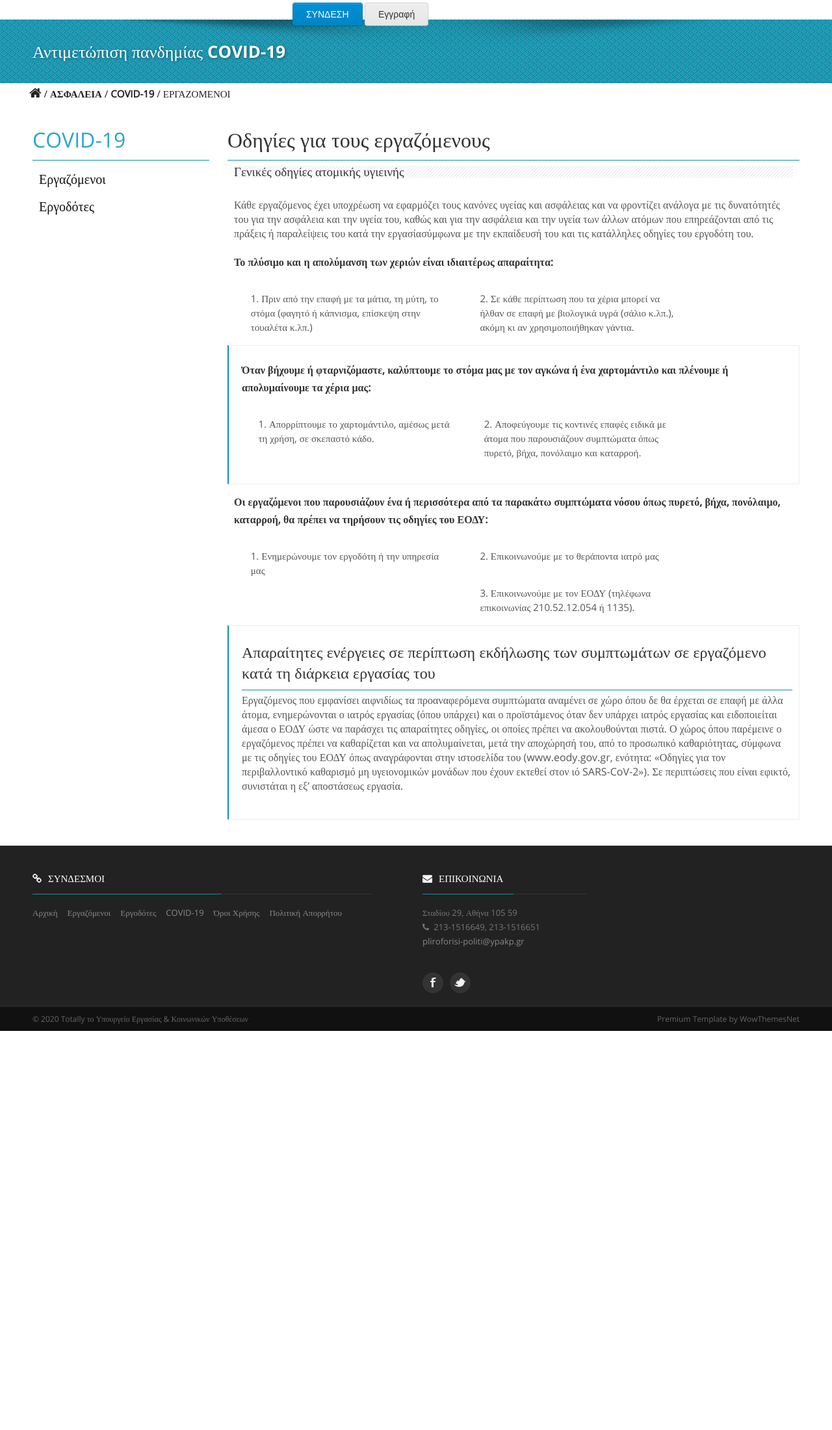
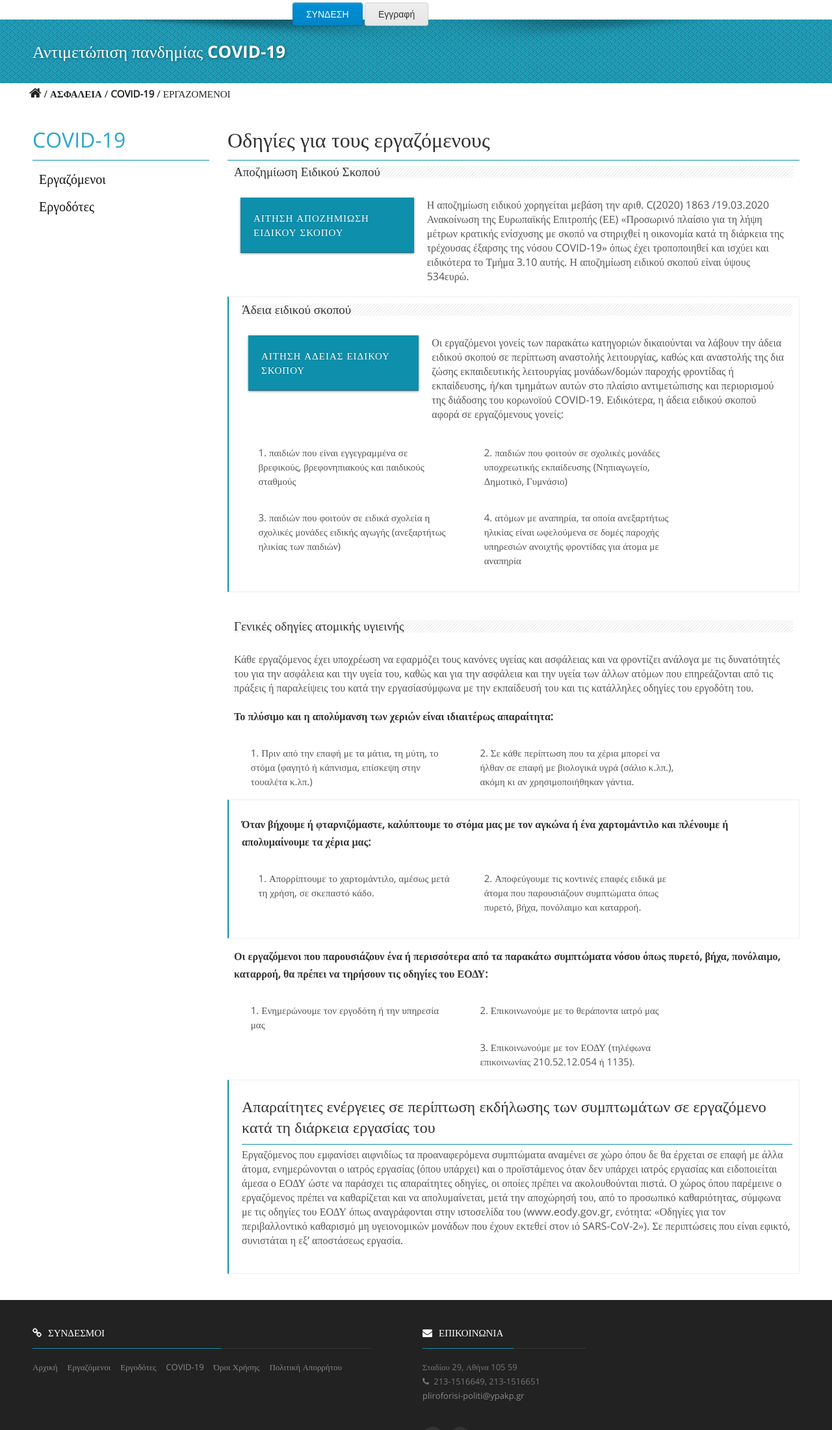
Before and after one commit to lpapadakos/eam-3, a PHP site: page /health-and-safety/covid-19/employees.php in a window 1280 px wide. Shown: the part 158-2358 px from the top of the page at 65% size. Before the commit the page ends 1744 px from the top, so only its background shows below. Run offline with PHP 8.4, Linux system fonts and the light colour scheme; grey boxes are pictures that could not be loaded.

Commit message:
added quickaccess tools in the employees/employers page

```diff
--- a/htdocs/css/style.css
+++ b/htdocs/css/style.css
@@ -625,3 +625,5 @@ ul.teambox { padding-left: 25px }
 .reglist li {margin-bottom: 10px;}
 #bigparagraph{font-size: 16px;}
 #listiconmargin { margin:0 normal; padding-right: 3%; font-size: 18px;}
+.bigbutton { z-index: 50; display: inline-flex; margin: 0 auto ; font-weight: normal; text-transform: uppercase; letter-spacing: 1px; font-size: 15px; padding: 20px 20px; color: #fff; cursor: pointer; cursor: hand; background-color: #0E8FAB; -moz-box-shadow: 0 1px 3px rgba(0,0,0,0.5); -webkit-box-shadow: 0 1px 3px rgba(0,0,0,0.5); text-shadow: 0 -1px 1px rgba(0,0,0,0.25); border-bottom: 1px solid rgba(0,0,0,0.25); -webkit-transition: all 0.5s ease-in-out; -moz-transition: all 0.5s ease-in-out; -o-transition: all 0.5s ease-in-out; -ms-transition: all 0.5s ease-in-out; transition: all 0.5s ease-in-out; }
+.bigbutton a {color: #FFF;}
--- a/htdocs/health-and-safety/covid-19/employees.php
+++ b/htdocs/health-and-safety/covid-19/employees.php
@@ -57,7 +57,37 @@
 		<div class ="c9">
 			<h2 class="stresstitle">Οδηγίες για τους εργαζόμενους</h2>
 			<div class="c12">
-				<h1 class="maintitle">Γενικές οδηγίες ατομικής υγιεινής</h1>
+				<h1 class="maintitle">Αποζημίωση Ειδικού Σκοπού</h1>
+				<div class="c4">
+					<div class="bigbutton" >
+						<a href="#">Αίτηση Αποζημίωση Ειδικού Σκοπού</a>
+					</div>
+				</div>
+				<p class="c8" id="bigparagraph">Η  αποζημίωση  ειδικού  χορηγείται  μεβάση  την  αριθ.  C(2020)  1863
+					/19.03.2020  Ανακοίνωση  της Ευρωπαϊκής  Επιτροπής  (ΕΕ)  «Προσωρινό  πλαίσιο  για  τη  λήψη  μέτρων  κρατικής  ενίσχυσης
+					με  σκοπό  να στηριχθεί η οικονομία κατά τη διάρκεια της τρέχουσας έξαρσης της νόσου COVID-19» όπως έχει τροποποιηθεί
+					και ισχύει και ειδικότερα το Τμήμα 3.10 αυτής. Η αποζημίωση ειδικού σκοπού είναι ύψους 534ευρώ.</p>
+			</div>
+			<div class="c12 wrapaction">
+				<h1 class="maintitle">Άδεια ειδικού σκοπού</h1>
+				<div class="c4">
+					<div class="bigbutton" >
+						<a href="#">Αίτηση Άδειας ειδικού σκοπού</a>
+					</div>
+				</div>
+				<div class="c8">
+					<p id="bigparagraph">Οι εργαζόμενοι γονείς των παρακάτω κατηγοριών δικαιούνται να λάβουν την άδεια ειδικού σκοπού σε περίπτωση αναστολής λειτουργίας, καθώς και αναστολής της δια ζώσης εκπαιδευτικής λειτουργίας μονάδων/δομών παροχής φροντίδας ή εκπαίδευσης,
+						ή/και τμημάτων αυτών στο πλαίσιο αντιμετώπισης και περιορισμού της διάδοσης του κορωνοϊού COVID-19. Ειδικότερα, η άδεια ειδικού σκοπού αφορά σε εργαζόμενους γονείς:</p>
+				</div>
+				<ul class ="linelist">
+						<li>παιδιών που είναι εγγεγραμμένα σε βρεφικούς, βρεφονηπιακούς και παιδικούς σταθμούς</li>
+						<li>παιδιών που φοιτούν σε σχολικές μονάδες υποχρεωτικής εκπαίδευσης (Νηπιαγωγείο, Δημοτικό, Γυμνάσιο)</li>
+						<li>παιδιών που φοιτούν σε ειδικά σχολεία η σχολικές μονάδες ειδικής αγωγής (ανεξαρτήτως ηλικίας των παιδιών)</li>
+						<li>ατόμων με αναπηρία, τα οποία ανεξαρτήτως ηλικίας είναι ωφελούμενα σε δομές παροχής υπηρεσιών ανοιχτής φροντίδας για άτομα με αναπηρία</li>
+				</ul>
+			</div>
+			<div class="c12">
+				<h1 class="maintitle" style="margin-top:5%">Γενικές οδηγίες ατομικής υγιεινής</h1>
 				<p id="bigparagraph">Κάθε εργαζόμενος έχει υποχρέωση να εφαρμόζει τους κανόνες υγείας και ασφάλειας και να φροντίζει ανάλογα με τις δυνατότητές του για την ασφάλεια και την υγεία του,
 				καθώς και για την ασφάλεια και την υγεία των άλλων ατόμων που επηρεάζονται από τις πράξεις
 				ή παραλείψεις του κατά την εργασίασύμφωνα με την εκπαίδευσή του και τις κατάλληλες οδηγίες του εργοδότη του. </p>
```
Also changed, not shown: htdocs/health-and-safety/covid-19/employers.php (+22 -1 lines).
